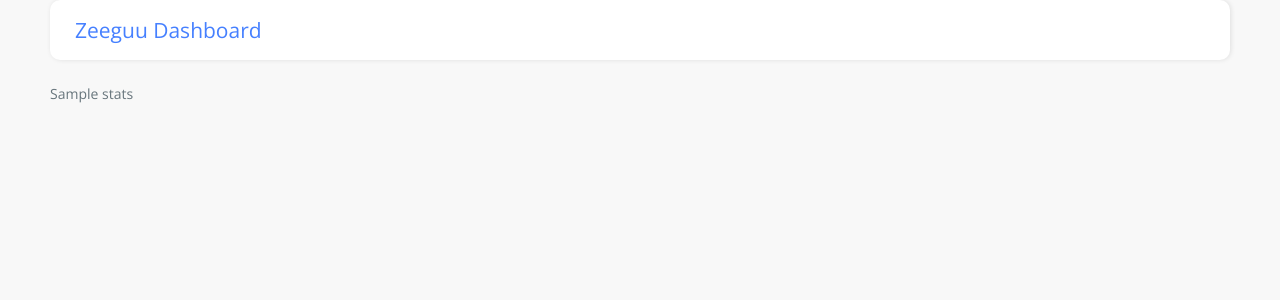
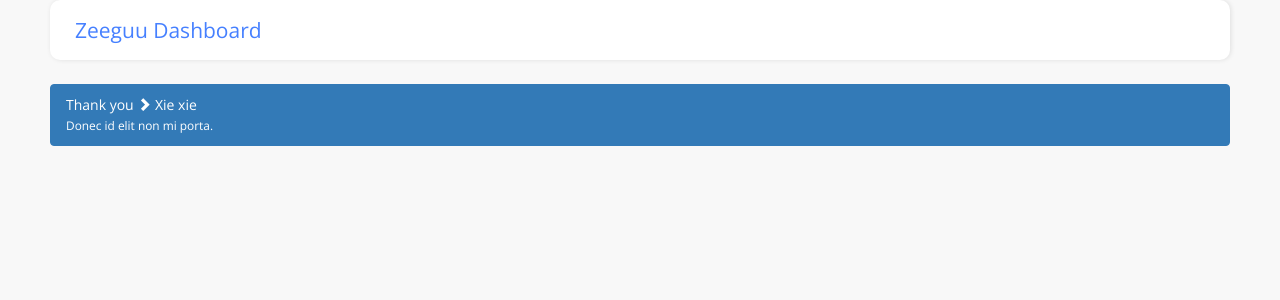
Before and after one commit to RUGSoftEng/2018-ZeeguuDashboard, a Flask app: template zeeguu_dashboard/app/templates/studentpage.html in a window 1280 px wide. Shown: the top 300 px of the page. Run offline with Flask 2, Linux system fonts and the light colour scheme; the template is opened without the code that fills it: most values are stand-ins (such as "Sample title", 1, 10 or a date in 2020); some libraries are stand-ins or nearby versions.

Commit message:
Added beginnings of studentpage

```diff
--- a/zeeguu_dashboard/app/templates/studentpage.html
+++ b/zeeguu_dashboard/app/templates/studentpage.html
@@ -2,5 +2,20 @@
 
 {% block content %}
 
-    {{ stats }}
+
+
+    <div class="list-group">
+        <a href="#" class="list-group-item list-group-item-action flex-column align-items-start active">
+            <div class="d-flex w-100 justify-content-between">
+                Thank you
+               <span class="glyphicon glyphicon-chevron-right"></span>
+                Xie xie
+            </div>
+            <small>Donec id elit non mi porta.</small>
+        </a>
+    </div>
+
+
+
+
 {% endblock %}
```
Also changed, not shown: zeeguu_dashboard/app/static/img/arrow.png (added).
